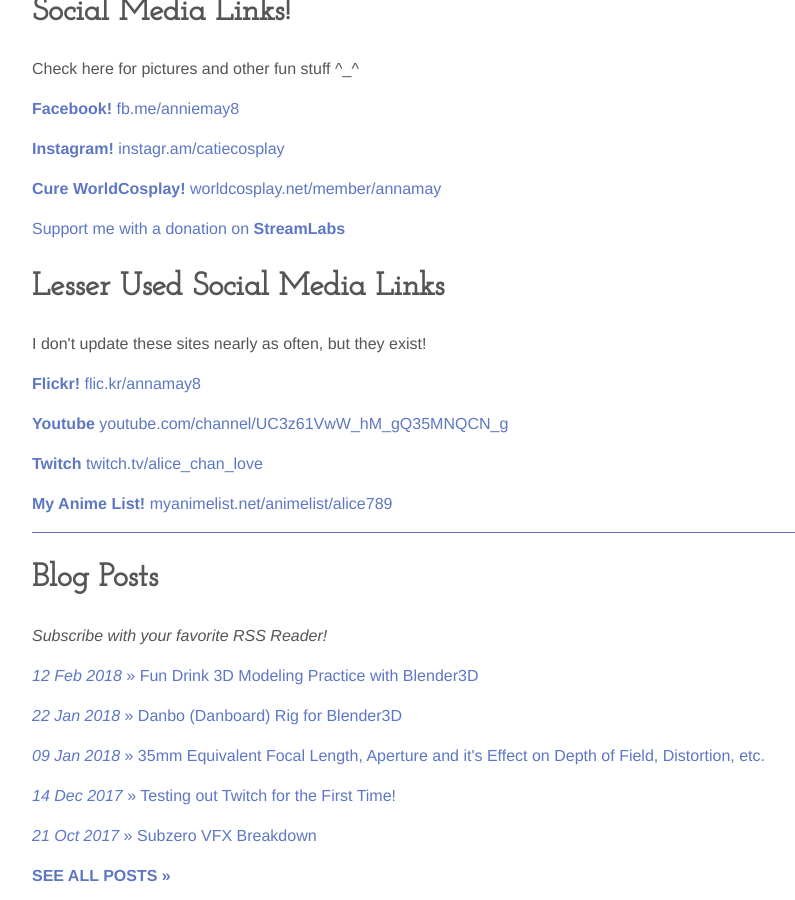
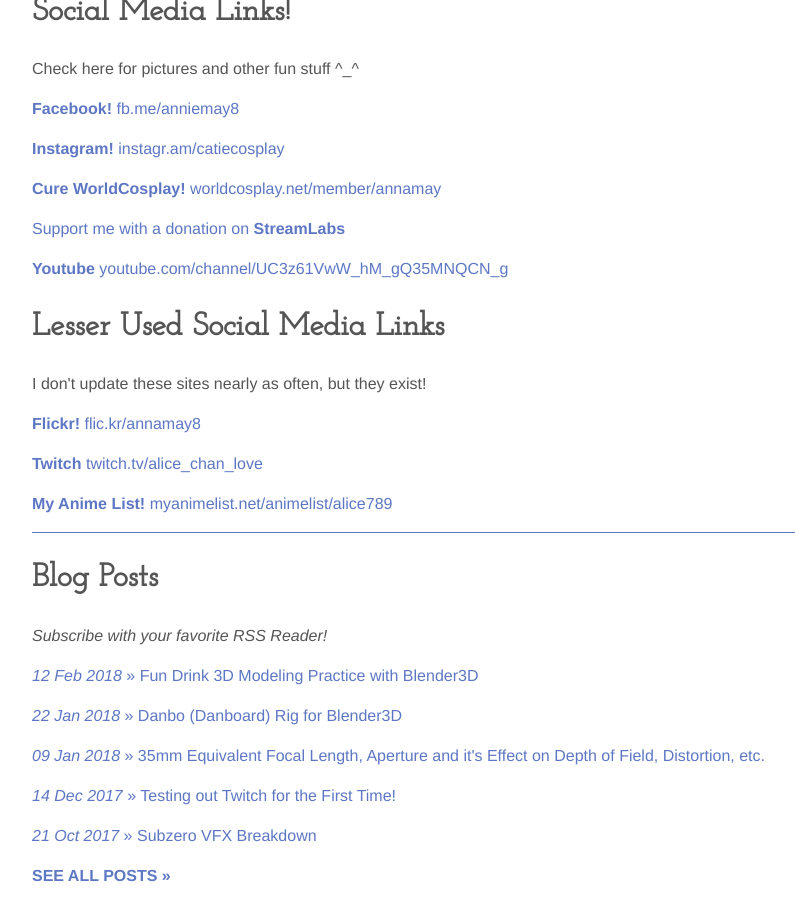
Before and after one commit to annamay8/annamay8.github.io, a Jekyll site: the page built from index.html, in a window 1280 px wide and 900 px high, scrolled down 354 px. Shown: the whole window, without its empty margins (208-1003 px from the left). Built offline with Jekyll 4.4.1, drawn with Linux system fonts in a browser that asks for light colours.

Commit message:
Update index.html

```diff
--- a/index.html
+++ b/index.html
@@ -28,6 +28,9 @@
   <p>
     <a href="https://streamlabs.com/alice_chan_love">Support me with a donation on <b>StreamLabs</b></a>
   </p>
+  <p>
+    <a href="https://www.youtube.com/channel/UC3z61VwW_hM_gQ35MNQCN_g"><b>Youtube</b> youtube.com/channel/UC3z61VwW_hM_gQ35MNQCN_g</a>
+  </p>
 
   <h1>
     Lesser Used Social Media Links
@@ -37,9 +40,6 @@
   </p>
   <p>
     <a href="http://flic.kr/annamay8"><b>Flickr!</b> flic.kr/annamay8</a>
-  </p>
-  <p>
-    <a href="https://www.youtube.com/channel/UC3z61VwW_hM_gQ35MNQCN_g"><b>Youtube</b> youtube.com/channel/UC3z61VwW_hM_gQ35MNQCN_g</a>
   </p>
   <p>
     <a href="https://go.twitch.tv/alice_chan_love"><b>Twitch</b> twitch.tv/alice_chan_love</a>
```
